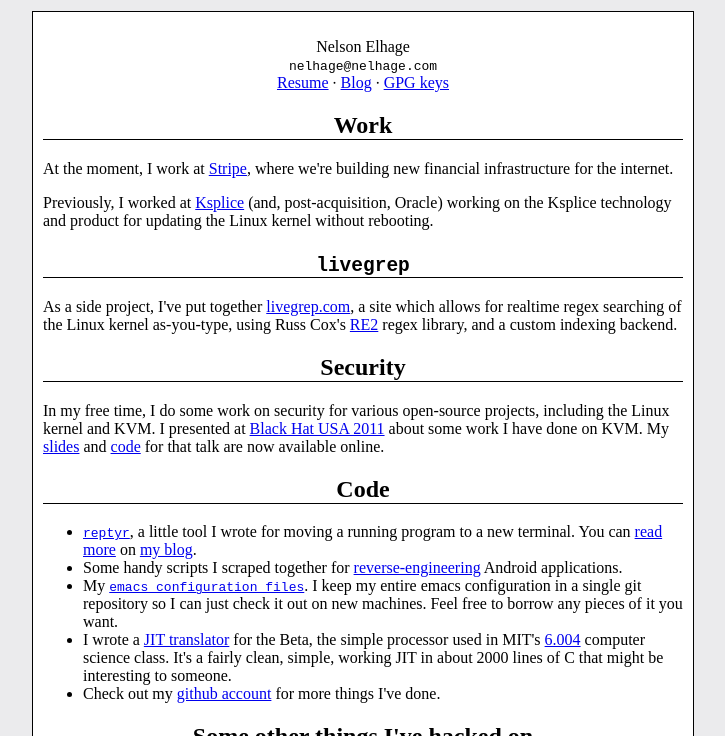
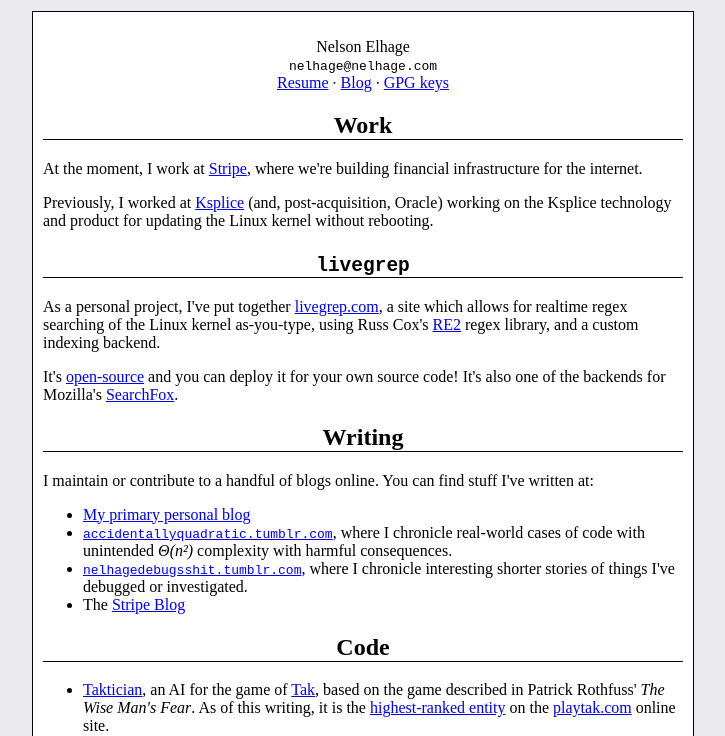
Before and after one commit to nelhage/nelhage.com, a plain HTML site: page index.html in a window 1280 px wide. Shown: the part 64-800 px from the top of the page, without its empty margins (277-1002 px from the left). Drawn offline with Linux system fonts and the light colour scheme.

Commit message:
Some homepage tweaks.

```diff
--- a/index.html
+++ b/index.html
@@ -37,7 +37,7 @@
 
     <p>
       At the moment, I work at <a
-      href="http://stripe.com/">Stripe</a>, where we're building new
+      href="http://stripe.com/">Stripe</a>, where we're building
       financial infrastructure for the internet.
     </p>
 
@@ -49,27 +49,54 @@
 
     <h2><tt>livegrep</tt></h2>
     <p>
-      As a side project, I've put together <a
+      As a personal project, I've put together <a
       href="http://livegrep.com/">livegrep.com</a>, a site which
       allows for realtime regex searching of the Linux kernel
-      as-you-type, using Russ Cox's <a href="http://code.google.com/p/re2/">RE2</a>
-      regex library, and a custom indexing backend.
+      as-you-type, using Russ Cox's <a
+      href="http://code.google.com/p/re2/">RE2</a> regex library, and
+      a custom indexing backend.
     </p>
 
-    <h2>Security</h2>
+    <p>
+      It's <a
+      href="https://github.com/livegrep/livegrep/">open-source</a> and
+      you can deploy it for your own source code! It's also one of the
+      backends for Mozilla's <a
+      href="https://searchfox.org">SearchFox</a>.
+    </p>
 
-    <p>In my free time, I do some work on security for various
-    open-source projects, including the Linux kernel and KVM. I
-    presented at <a
-    href="http://blackhat.com/html/bh-us-11/bh-us-11-briefings.html#Elhage">Black
-    Hat USA 2011</a> about some work I have done on KVM. My <a
-    href="http://blog.nelhage.com/2011/08/breaking-out-of-kvm/">slides</a>
-    and <a href="https://github.com/nelhage/virtunoid">code</a> for
-    that talk are now available online.
+    <h2>Writing</h2>
+    <p>
+      I maintain or contribute to a handful of blogs online. You can
+      find stuff I've written at:
+      <ul>
+        <li><a href="https://blog.nelhage.com/">My primary personal blog</a></li>
+        <li><a
+        href="https://accidentallyquadratic.tumblr.com"><tt>accidentallyquadratic.tumblr.com</tt></a>,
+        where I chronicle real-world cases of code with unintended
+        <em>Θ(n²)</em> complexity with harmful consequences.
+        </li>
+        <li><a
+        href="http://nelhagedebugsshit.tumblr.com/"><tt>nelhagedebugsshit.tumblr.com</tt></a>,
+        where I chronicle interesting shorter stories of things I've
+        debugged or investigated.</li>
+        <li>The <a href="https://stripe.com/blog">Stripe Blog</a></li>
+      </ul>
     </p>
 
     <h2>Code</h2>
     <ul>
+      <li><a
+      href="https://github.com/nelhage/taktician">Taktician</a>, an AI
+      for the game of <a href="https://cheapass.com/tak/">Tak</a>,
+      based on the game described in Patrick Rothfuss' <em>The Wise
+      Man's Fear</em>. As of this writing, it is the <a
+      href="https://www.reddit.com/r/Tak/wiki/unofficial_playtak_ranking">highest-ranked
+      entity</a> on the <a href="https://playtak.com/">playtak.com</a>
+      online site.
+      </li>
+      <li><a href="https://crossme.app">Crossme.app</a>, a
+      collaborative online crossword-puzzle solver.</li>
       <li><a href="https://github.com/nelhage/reptyr"><tt>reptyr</tt></a>, a
       little tool I wrote for moving a running program to a new terminal. You
       can <a href="http://blog.nelhage.com/2011/01/reptyr-attach-a-running-process-to-a-new-terminal/">read</a>
@@ -92,6 +119,17 @@
       <li>Check out my <a href="https://github.com/nelhage">github
       account</a> for more things I've done.</li>
     </ul>
+
+    <h2>Security</h2>
+
+    <p>I've previously done some security work for various open-source
+    projects, including the Linux kernel and KVM. I presented at <a
+    href="http://blackhat.com/html/bh-us-11/bh-us-11-briefings.html#Elhage">Black
+    Hat USA 2011</a> about some work I have done on KVM. My <a
+    href="http://blog.nelhage.com/2011/08/breaking-out-of-kvm/">slides</a>
+    and <a href="https://github.com/nelhage/virtunoid">code</a> for
+    that talk are now available online.
+    </p>
 
     <h2>Some other things I've hacked on</h2>
 
```
